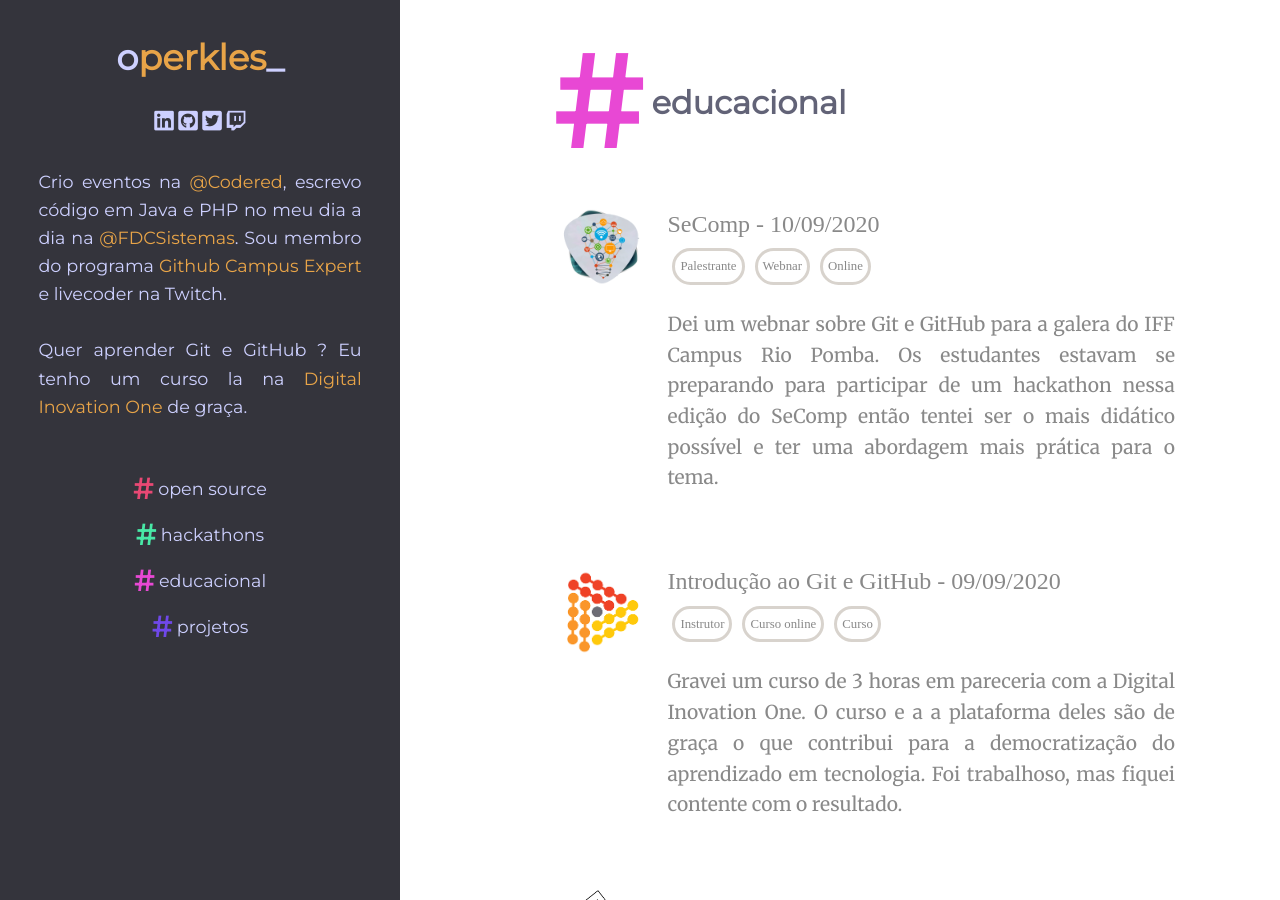
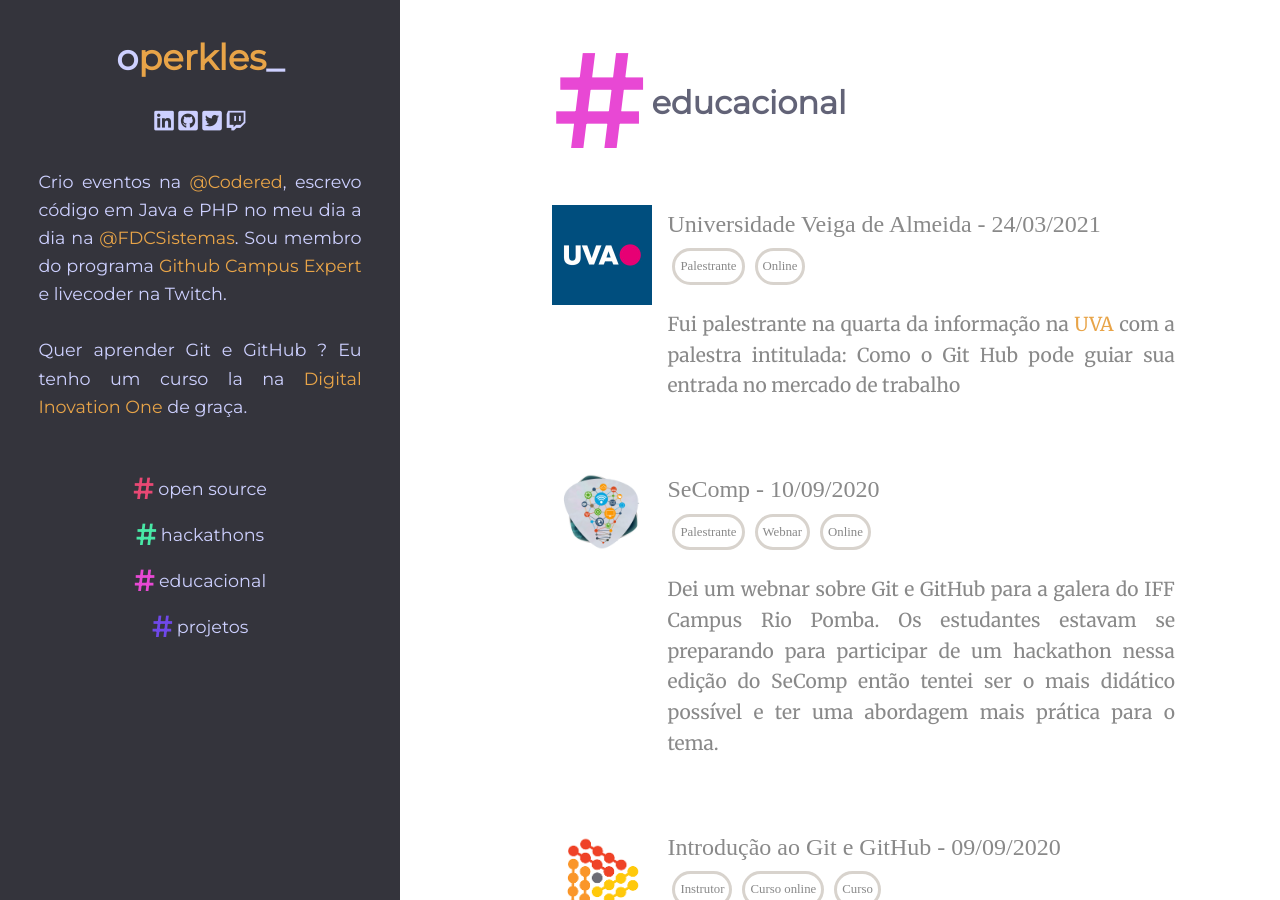
Before and after one commit to Perkles/perkles.github.io, a Jekyll site: the page built from educacional.html, in a window 1280 px wide and 900 px high. Built offline with Jekyll 4.4.1, drawn with Linux system fonts in a browser that asks for light colours; nearby versions of some CDN libraries.

Commit message:
Corrige novo post em educacional

```diff
--- a/educacional.html
+++ b/educacional.html
@@ -10,7 +10,28 @@
 
     <div class="hackathon-container">
         <div class="hackathon-image">
-            <img src="assets/images/educational/secomp.png" alt="">
+            <img src="assets/images/educational/uva.png" alt="" />
+        </div>
+        <div class="hackathon-header-content">
+            <div class="hackathon-header-title">
+                Universidade Veiga de Almeida - 24/03/2021
+            </div>
+            <div class="hackathon-tag-container">
+                <div class="hackathon-tag">Palestrante</div>
+                <div class="hackathon-tag">Online</div>
+            </div>
+            <div class="hackathon-header-short-description">
+                <p>
+                    Fui palestrante na quarta da informação na
+                    <a href="https://www.uva.br/" target="_blank" >UVA</a> com a palestra intitulada: Como o Git Hub pode guiar sua entrada no mercado de trabalho
+                </p>
+            </div>
+        </div>
+    </div>
+
+    <div class="hackathon-container">
+        <div class="hackathon-image">
+            <img src="assets/images/educational/secomp.png" alt="" />
         </div>
         <div class="hackathon-header-content">
             <div class="hackathon-header-title">SeComp - 10/09/2020</div>
@@ -21,9 +42,7 @@
             </div>
             <div class="hackathon-header-short-description">
                 <p>
-                    Dei um webnar sobre Git e GitHub para a galera do IFF Campus Rio Pomba. Os estudantes
-                    estavam se preparando para participar de um hackathon nessa edição do SeComp então
-                    tentei ser o mais didático possível e ter uma abordagem mais prática para o tema.
+                    Dei um webnar sobre Git e GitHub para a galera do IFF Campus Rio Pomba. Os estudantes estavam se preparando para participar de um hackathon nessa edição do SeComp então tentei ser o mais didático possível e ter uma abordagem mais prática para o tema.
                 </p>
             </div>
         </div>
@@ -31,10 +50,12 @@
 
     <div class="hackathon-container">
         <div class="hackathon-image">
-            <img src="assets/images/educational/dio.png" alt="">
+            <img src="assets/images/educational/dio.png" alt="" />
         </div>
         <div class="hackathon-header-content">
-            <div class="hackathon-header-title">Introdução ao Git e GitHub - 09/09/2020</div>
+            <div class="hackathon-header-title">
+                Introdução ao Git e GitHub - 09/09/2020
+            </div>
             <div class="hackathon-tag-container">
                 <div class="hackathon-tag">Instrutor</div>
                 <div class="hackathon-tag">Curso online</div>
@@ -42,21 +63,20 @@
             </div>
             <div class="hackathon-header-short-description">
                 <p>
-                    Gravei um curso de 3 horas em pareceria com a Digital Inovation One. O curso e a
-                    a plataforma deles são de graça o que contribui para a democratização do aprendizado
-                    em tecnologia. Foi trabalhoso, mas fiquei contente com o resultado.
+                    Gravei um curso de 3 horas em pareceria com a Digital Inovation One. O curso e a a plataforma deles são de graça o que contribui para a democratização do aprendizado em tecnologia. Foi trabalhoso, mas fiquei contente com o resultado.
                 </p>
-
             </div>
         </div>
     </div>
 
     <div class="hackathon-container">
         <div class="hackathon-image">
-            <img src="assets/images/educational/codered.png" alt="">
+            <img src="assets/images/educational/codered.png" alt="" />
         </div>
         <div class="hackathon-header-content">
-            <div class="hackathon-header-title">Introdução ao GitHub - 27/03/2019</div>
+            <div class="hackathon-header-title">
+                Introdução ao GitHub - 27/03/2019
+            </div>
             <div class="hackathon-tag-container">
                 <div class="hackathon-tag">Instrutor</div>
                 <div class="hackathon-tag">Bootcamp</div>
@@ -64,21 +84,20 @@
             </div>
             <div class="hackathon-header-short-description">
                 <p>
-                    Bootcamp mãos na massa que ministrei para a comunidade que faço parte em minha
-                    faculdade. Tive a presença de membros da comunidade e amigos. A conversa foi boa
-                    e o conteúdo também.
+                    Bootcamp mãos na massa que ministrei para a comunidade que faço parte em minha faculdade. Tive a presença de membros da comunidade e amigos. A conversa foi boa e o conteúdo também.
                 </p>
-
             </div>
         </div>
     </div>
 
     <div class="hackathon-container">
         <div class="hackathon-image">
-            <img src="assets/images/educational/cp-brasil.png" alt="">
+            <img src="assets/images/educational/cp-brasil.png" alt="" />
         </div>
         <div class="hackathon-header-content">
-            <div class="hackathon-header-title">Gerenciando repositórios com GitHub Workflow - 16/02/2019</div>
+            <div class="hackathon-header-title">
+                Gerenciando repositórios com GitHub Workflow - 16/02/2019
+            </div>
             <div class="hackathon-tag-container">
                 <div class="hackathon-tag">Instrutor</div>
                 <div class="hackathon-tag">Workshop</div>
@@ -86,21 +105,20 @@
             </div>
             <div class="hackathon-header-short-description">
                 <p>
-                    Bootcamp mãos na massa que dei juntamente com outros GitHub Campus Experts na Campus
-                    Party Brasil em São Paulo. Muita gente participou do evento e foi divertido e empolgante
-                    estar na Campus Party pela primeira vez
+                    Bootcamp mãos na massa que dei juntamente com outros GitHub Campus Experts na Campus Party Brasil em São Paulo. Muita gente participou do evento e foi divertido e empolgante estar na Campus Party pela primeira vez
                 </p>
-
             </div>
         </div>
     </div>
 
     <div class="hackathon-container">
         <div class="hackathon-image">
-            <img src="assets/images/educational/cp-brasil.png" alt="">
+            <img src="assets/images/educational/cp-brasil.png" alt="" />
         </div>
         <div class="hackathon-header-content">
-            <div class="hackathon-header-title">A importância de estar em uma comunidade e como o GitHub pode ter ajudar nessa jornada - 14/02/2019</div>
+            <div class="hackathon-header-title">
+                A importância de estar em uma comunidade e como o GitHub pode ter ajudar nessa jornada - 14/02/2019
+            </div>
             <div class="hackathon-tag-container">
                 <div class="hackathon-tag">Palestrante</div>
                 <div class="hackathon-tag">Palestra</div>
@@ -108,20 +126,20 @@
             </div>
             <div class="hackathon-header-short-description">
                 <p>
-                    Minha palestra solo na Campus Party. Falei um pouco sobre o programa GitHub Campus Expert, como é
-                    o processo seletivo e como o GitHub pode ajudar sua comunidade a crescer.
+                    Minha palestra solo na Campus Party. Falei um pouco sobre o programa GitHub Campus Expert, como é o processo seletivo e como o GitHub pode ajudar sua comunidade a crescer.
                 </p>
-
             </div>
         </div>
     </div>
 
     <div class="hackathon-container">
         <div class="hackathon-image">
-            <img src="assets/images/educational/cp-brasil.png" alt="">
+            <img src="assets/images/educational/cp-brasil.png" alt="" />
         </div>
         <div class="hackathon-header-content">
-            <div class="hackathon-header-title">O que é o GitHub e porque ele é amado pelos desenvolvedores - 14/02/2019</div>
+            <div class="hackathon-header-title">
+                O que é o GitHub e porque ele é amado pelos desenvolvedores - 14/02/2019
+            </div>
             <div class="hackathon-tag-container">
                 <div class="hackathon-tag">Palestrante</div>
                 <div class="hackathon-tag">Mesa Redonda</div>
@@ -129,13 +147,9 @@
             </div>
             <div class="hackathon-header-short-description">
                 <p>
-                    Evento do tipo Mesa Redonda com outros GitHub Campus Experts e funcionários do GitHub Brasil.
-                    Foi descontraído e leve. Respondemos perguntas muito interessantes e os funcionários do GH puderam
-                    contar um pouco de como é o cotidiano de trabalho na empresa.
+                    Evento do tipo Mesa Redonda com outros GitHub Campus Experts e funcionários do GitHub Brasil. Foi descontraído e leve. Respondemos perguntas muito interessantes e os funcionários do GH puderam contar um pouco de como é o cotidiano de trabalho na empresa.
                 </p>
-
             </div>
         </div>
     </div>
-
 </div>
```
Also changed, not shown: assets/images/educational/uva.png (added).
